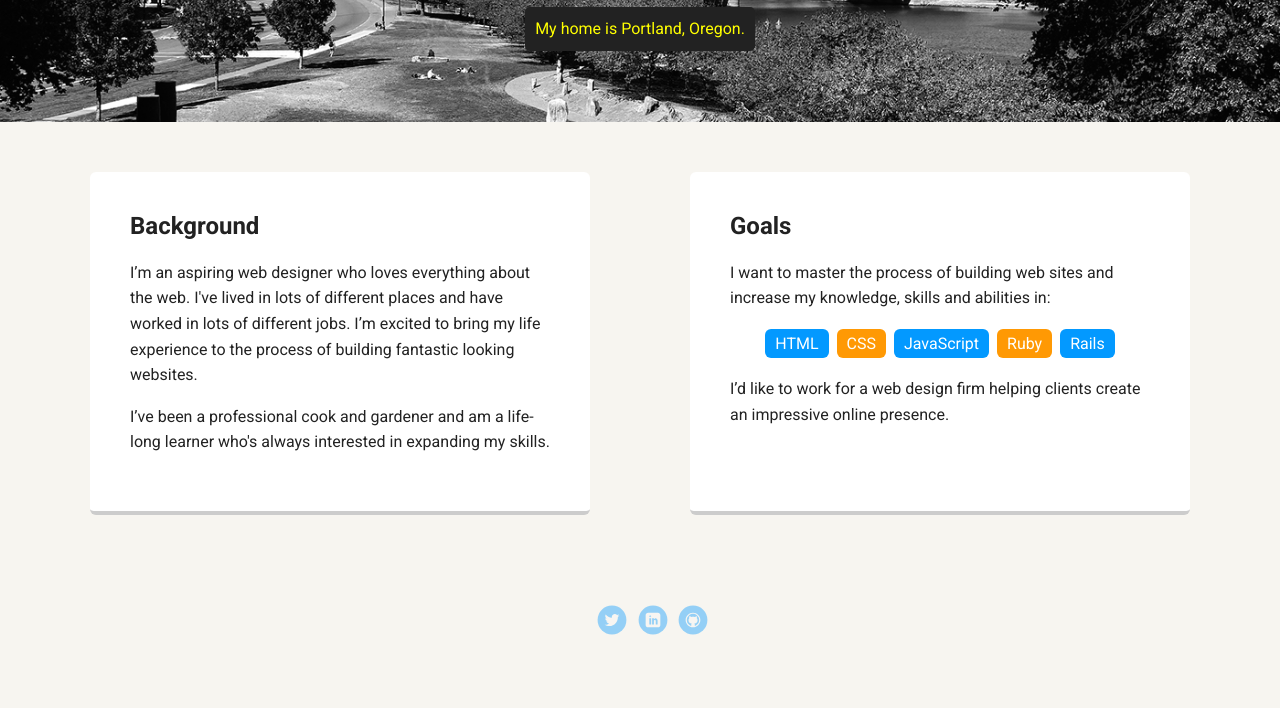
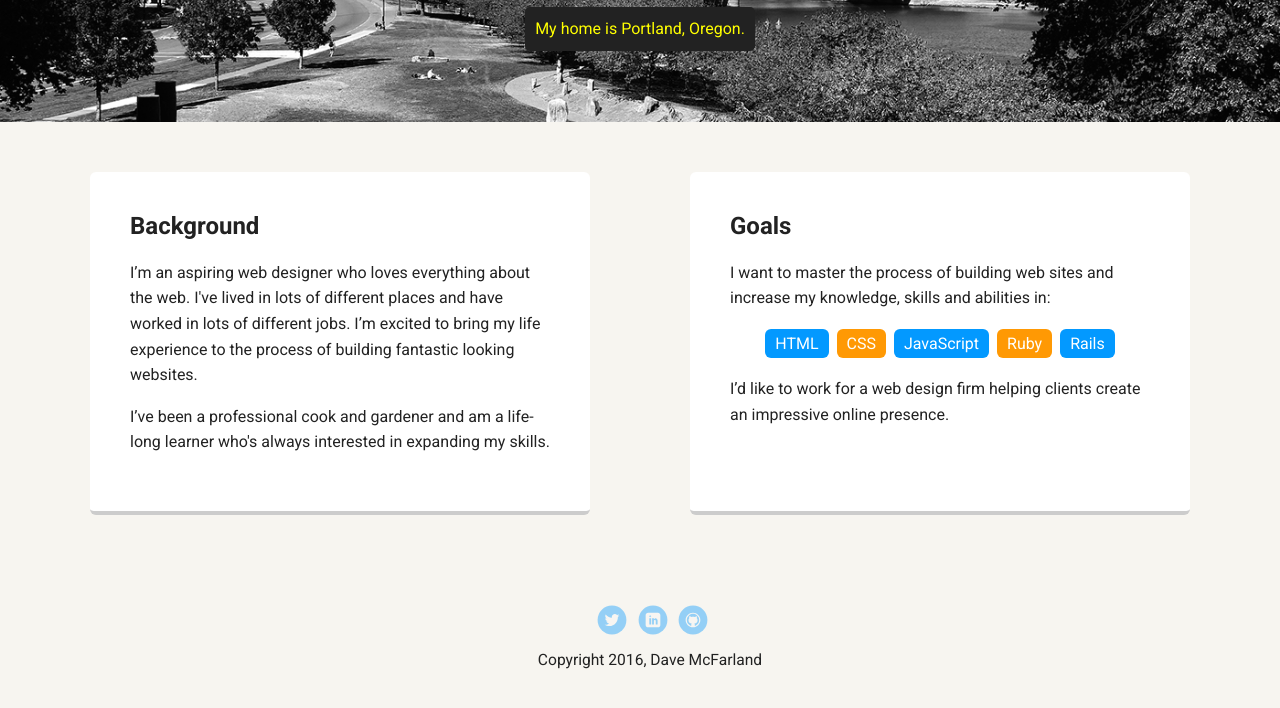
Before and after one commit to hanfei-zhu/Testing, a plain HTML site: page index.html in a window 1280 px wide. Shown: the part 348-1056 px from the top of the page. Drawn offline with Linux system fonts and the light colour scheme; a web font is replaced by a local one.

Commit message:
Add a copyright notice

```diff
--- a/index.html
+++ b/index.html
@@ -49,6 +49,7 @@
         <li><a href="#" class="social linkedin">LinkedIn</a></li>
         <li><a href="#" class="social github">Github</a></li>
       </ul>
+      <p class="copyright">Copyright 2016, Dave McFarland</p>
 
     </footer>
   </body>
```
